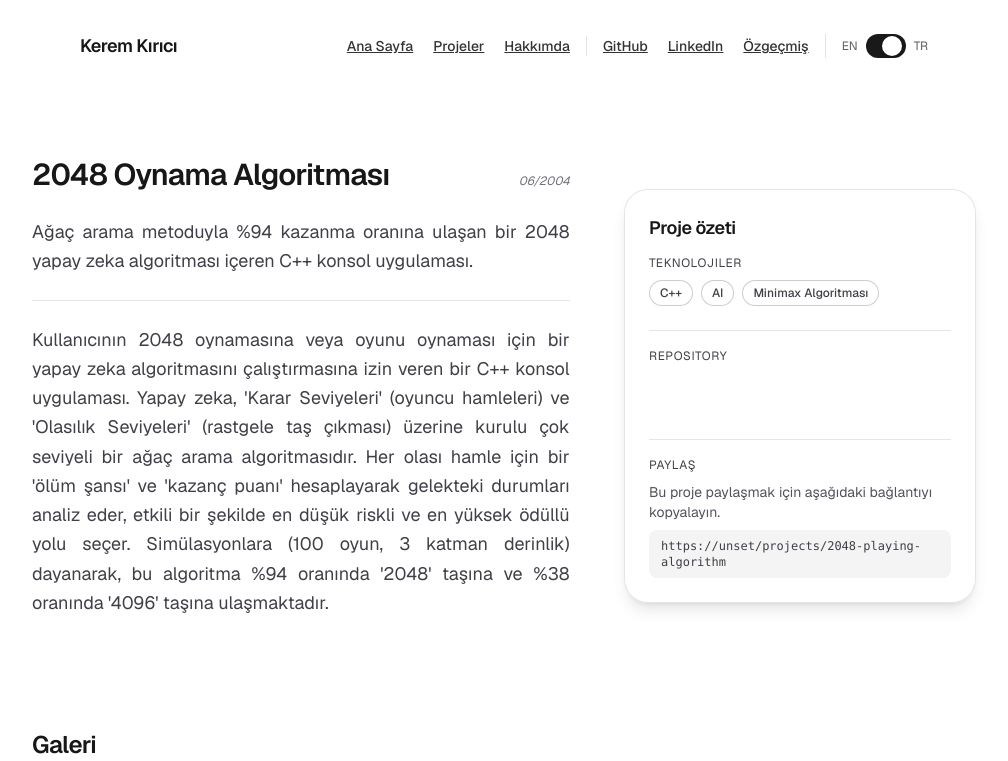
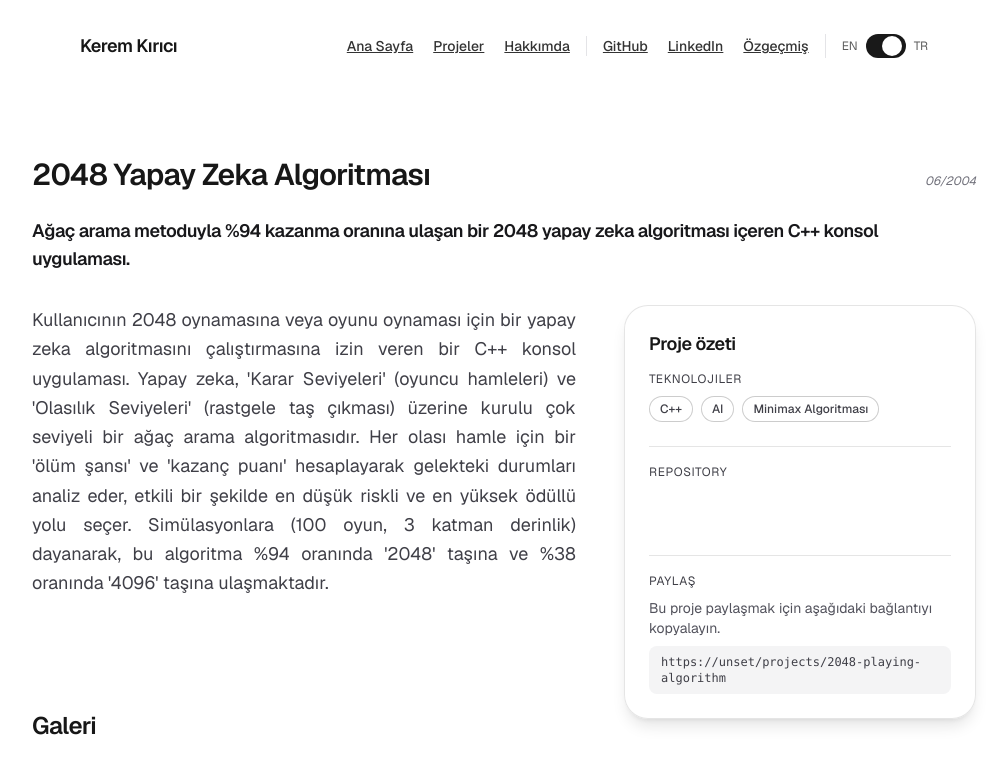
Before and after one commit to kerem-kirici/kerem-kirici.github.io, a Next.js app: page /projects/2048-playing-algorithm in a window 1280 px wide. Shown: the top 761 px of the page, without its empty margins (136-1144 px from the left). Built offline with nearby package versions, Linux system fonts and the light colour scheme; no server answers.

Commit message:
project layout

```diff
--- a/src/components/projects/ProjectDetailLayout.tsx
+++ b/src/components/projects/ProjectDetailLayout.tsx
@@ -2,7 +2,15 @@
 
 import { Aside, PageLayout, Section } from '@/components/layout';
 import { ButtonLink } from '@/components/links';
-import { Article, DateText, Heading, ImageComponent, Tag, Text } from '@/components/texts';
+import {
+  Article,
+  DateText,
+  Heading,
+  ImageComponent,
+  Subheading,
+  Tag,
+  Text,
+} from '@/components/texts';
 import type { Project } from '@/data/projects';
 import { useEffect, useState } from 'react';
 import { useLanguage } from '../i18n/LanguageProvider';
@@ -39,7 +47,6 @@ export default function ProjectDetailLayout({ project }: ProjectDetailLayoutProp
   return (
     <PageLayout title={project.title} description={project.description}>
       <Section padding="lg" container="xl">
-        <div className="grid gap-12 lg:grid-cols-[minmax(0,3fr)_minmax(0,2fr)]">
         <div className="space-y-6">
           <div className="flex items-baseline justify-between gap-4">
             <Heading as="h1" size="xl" weight="semibold" tracking="tight">
@@ -47,20 +54,9 @@ export default function ProjectDetailLayout({ project }: ProjectDetailLayoutProp
             </Heading>
             <DateText value={project.date} />
           </div>
-            <Text size="lg" leading="relaxed" tone="subtle" className="max-w-4xl">
+          <Subheading as="h2" size="md" weight="semibold" tracking="tight">
             {project.description}
-            </Text>
-
-            <Article
-              spacing="md"
-              className="order-1 lg:order-none border-t border-black/10 dark:border-white/10 pt-6"
-            >
-              {paragraphs.map((paragraph, index) => (
-                <Text key={index} size="lg" leading="relaxed" tone="subtle" preserveNewlines>
-                  {paragraph}
-                </Text>
-              ))}
-            </Article>
+          </Subheading>
         </div>
         <div className="mt-8 flex flex-col gap-10 lg:clearfix lg:space-y-0 lg:block">
           <Aside
@@ -116,7 +112,13 @@ export default function ProjectDetailLayout({ project }: ProjectDetailLayoutProp
               ) : undefined
             }
           />
-          </div>
+          <Article spacing="md" className="order-1 lg:order-none lg:pr-4">
+            {paragraphs.map((paragraph, index) => (
+              <Text key={index} size="lg" leading="relaxed" tone="subtle" preserveNewlines>
+                {paragraph}
+              </Text>
+            ))}
+          </Article>
         </div>
       </Section>
 
--- a/src/data/Texts.ts
+++ b/src/data/Texts.ts
@@ -222,8 +222,8 @@ const TEXT_DICTIONARY = {
 
   // --- Project: 2048 Playing Algorithm ---
   'projects.2048-playing-algorithm.title': {
-    en: '2048 Playing Algorithm',
-    tr: '2048 Oynama Algoritması',
+    en: '2048 Playing AI Algorithm',
+    tr: '2048 Yapay Zeka Algoritması',
   },
   'projects.2048-playing-algorithm.description': {
     en: 'A C++ console app with a 2048 AI algorithm that achieves a 94% win rate using a tree-search method.',
@@ -240,8 +240,8 @@ const TEXT_DICTIONARY = {
 
   // --- Project: SudokuGenerator ---
   'projects.sudokugenerator.title': {
-    en: 'SudokuGenerator',
-    tr: 'SudokuÜretici',
+    en: 'Sudoku Generator',
+    tr: 'Sudoku Üretici',
   },
   'projects.sudokugenerator.description': {
     en: 'A C++ and Python project that generates, solves, and visualizes Sudoku puzzles using backtracking algorithms.',
```
Lines whose indentation alone changed are shown as unchanged.
